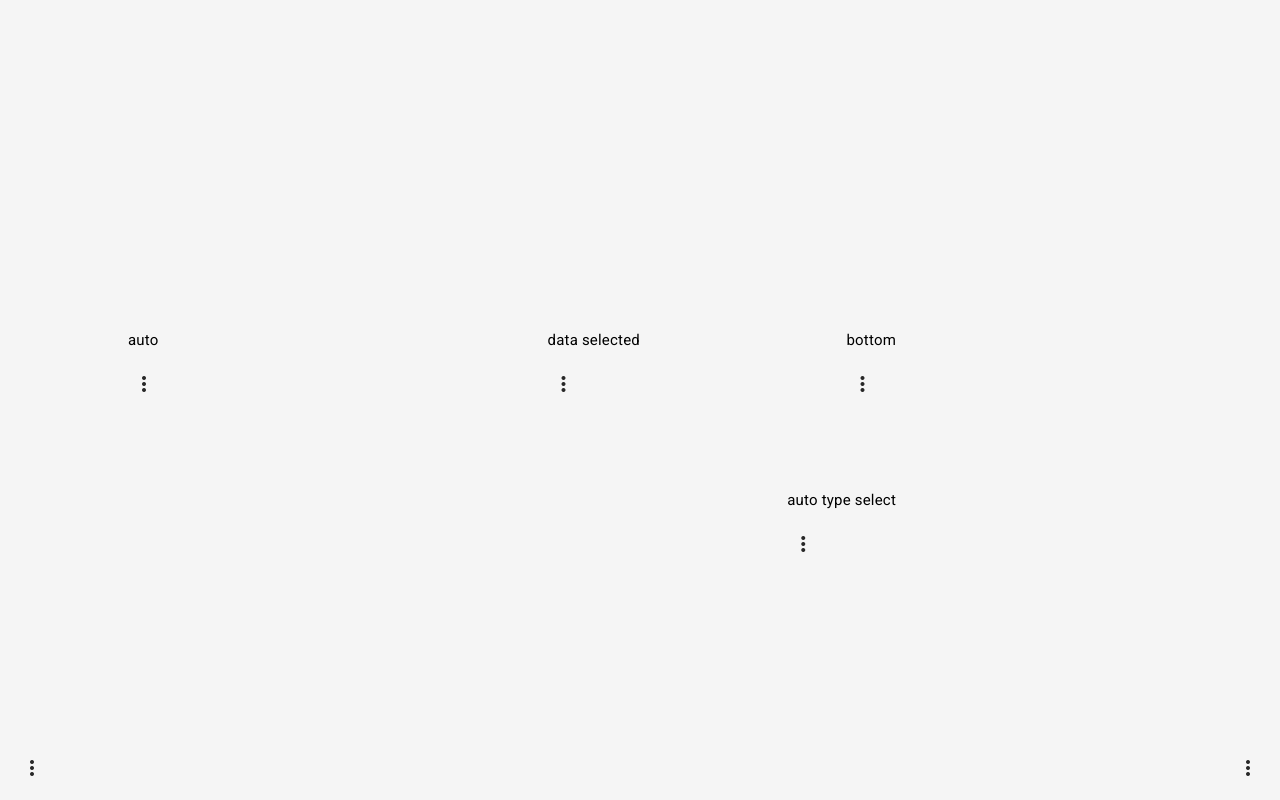
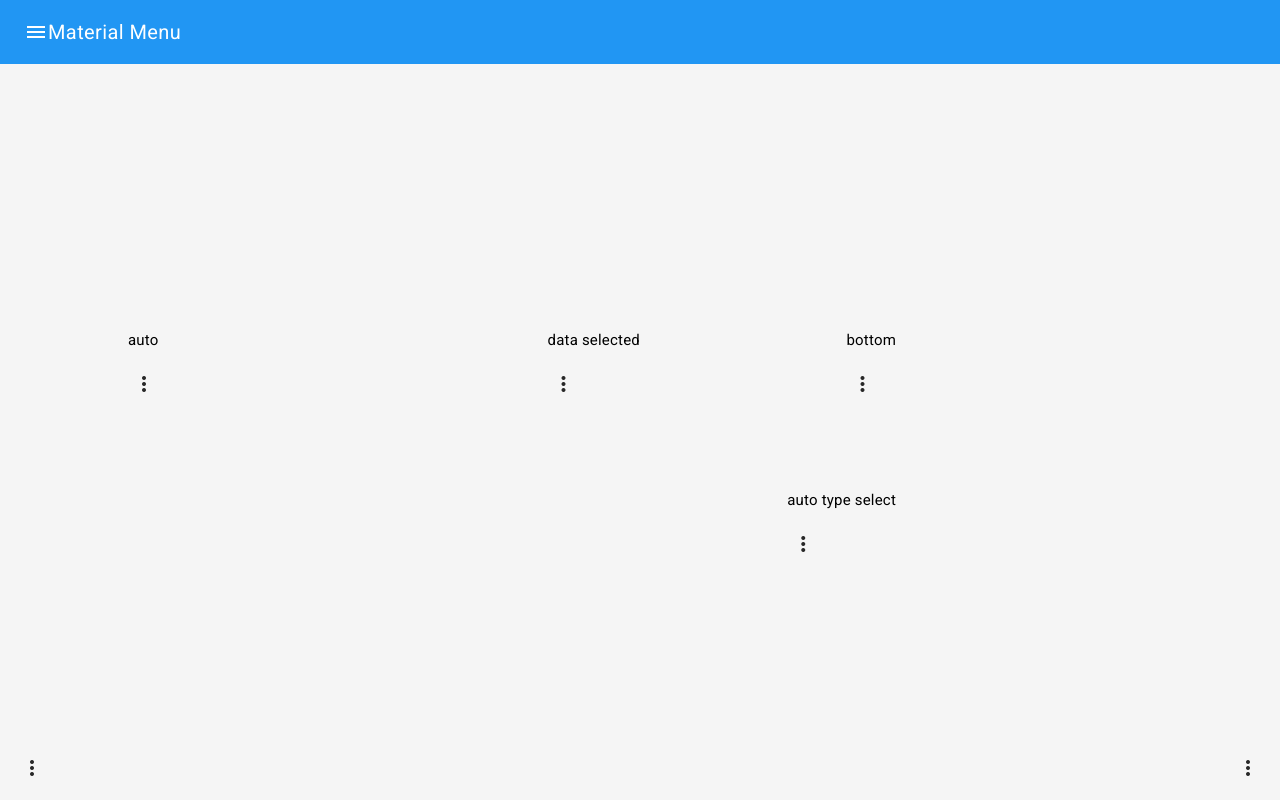
Before and after one commit to codepie-io/material-menu, a plain HTML site: page docs/index.html in a window 1280 px wide. Drawn offline with Linux system fonts and the light colour scheme.

Commit message:
Index page updated

```diff
--- a/docs/index.html
+++ b/docs/index.html
@@ -35,8 +35,17 @@
         }
     </style>
 </head>
-<body class="has-fixed-header md-layout md-layout--column md-align md-align--center-center" style="min-height: 100vh">
-
+<body class="" style="min-height: 100vh">
+<header class="md-header md-header--fixed md-header--primary md-header--casting-shadow md-header--casting-border md-header--has-menu-button">
+    <a class="ca-button--icon md-header__menu-button md-button--icon" id="menu-button" href="javascript:;" data-toggle="drawer"
+       data-target="#drawer-1">
+        <i class="material-icons">menu</i>
+    </a>
+    <div class="md-header__row">
+        <div class="md-header__title layout-m-l-3"> Material Menu</div>
+        <div class="md-layout-spacer"></div>
+    </div>
+</header>
 <div id="menu-2" class="md-menu-wrapper" data-width="3">
     <div class="md-menu">
         <a class="md-menu__item md-button" href="javascript:;">
```
Also changed, not shown: 1 other file.
